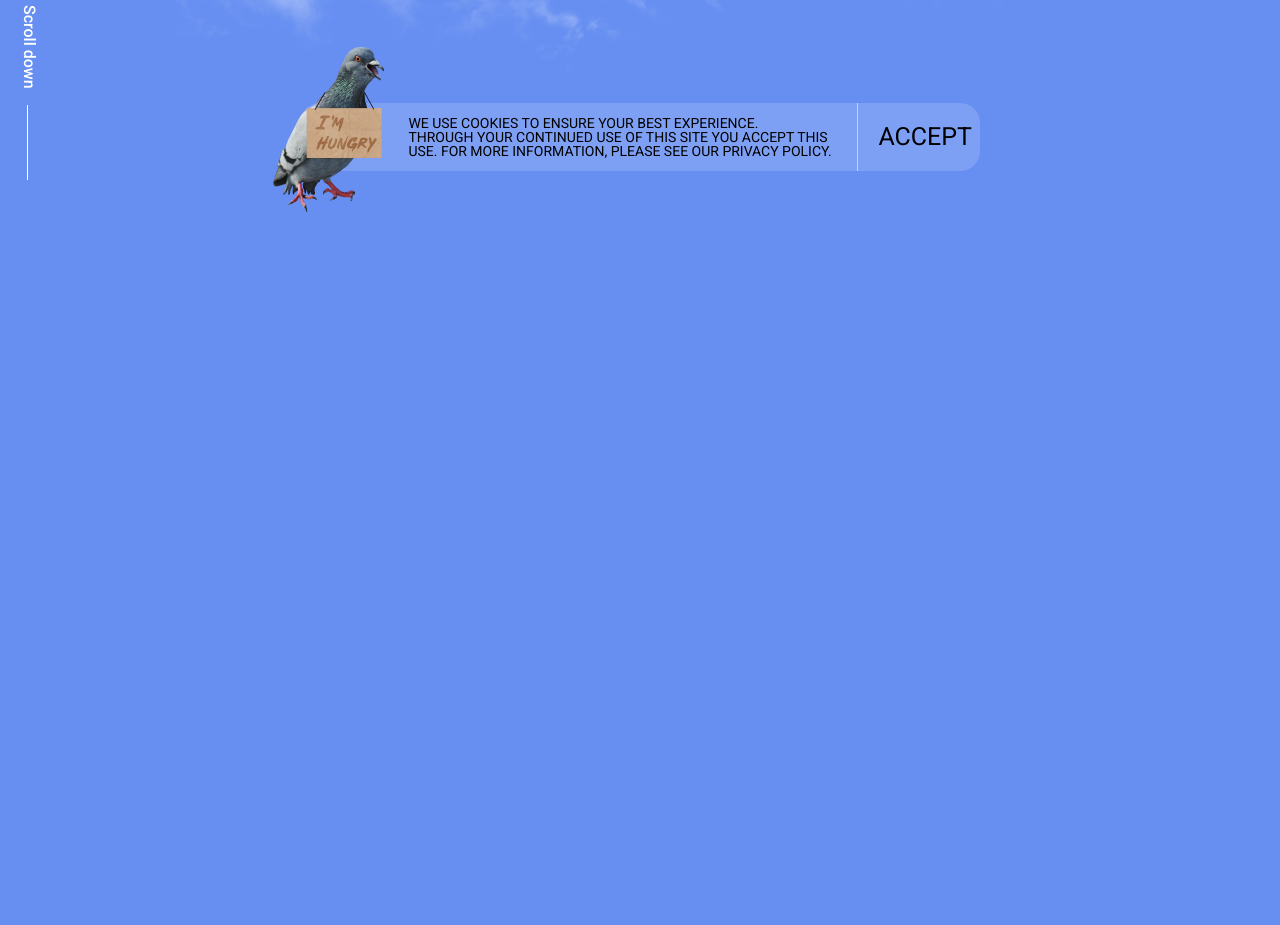
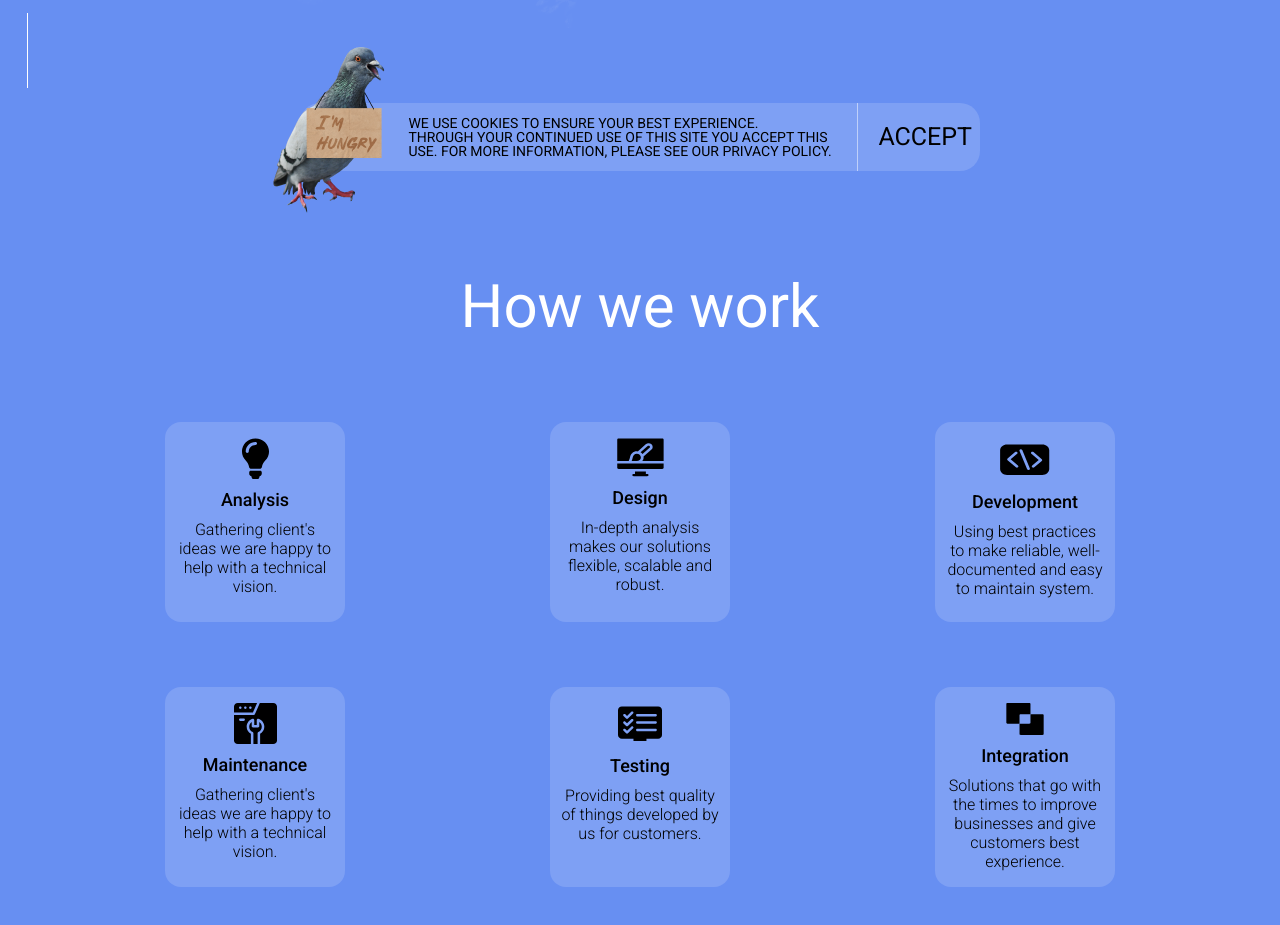
Before and after one commit to AnayTrembach/live_streaming, a website: page index.html in a window 1280 px wide. Shown: the part 617-1542 px from the top of the page. Before the commit the page ends 880 px from the top, so only its background shows below. Drawn offline with nearby package versions, Linux system fonts and the light colour scheme; files that its build step writes are made by us from their sources.

Commit message:
work section implementation

```diff
--- a/index.html
+++ b/index.html
@@ -69,6 +69,77 @@
         </div>
       </div>
     </section>
+
+    <section class="work-section">
+      <div class="container">
+        <div class="work">
+          <div class="work__title">How we work</div>
+          <div class="work__cards-wrapper">
+
+            <figure class="info-card card_bulb">
+              <svg class="info-card__icon icon_bulb">
+                <use href="/assets/sprites.svg#bulb-icon"></use>
+              </svg>
+              <h3 class="info-card__title">Analysis</h3>
+              <div class="info-card__description">
+                Gathering client's ideas we are happy to help with a technical vision.
+              </div>
+            </figure>
+
+            <figure class="info-card card_desine">
+              <svg class="info-card__icon icon_desine">
+                <use href="/assets/sprites.svg#design-icon"></use>
+              </svg>
+              <h3 class="info-card__title">Design</h3>
+              <div class="info-card__description">
+                In-depth analysis makes our solutions flexible, scalable and robust.
+              </div>
+            </figure>
+
+            <figure class="info-card card_dev">
+              <svg class="info-card__icon icon_dev">
+                <use href="/assets/sprites.svg#dev-icon"></use>
+              </svg>
+              <h3 class="info-card__title">Development</h3>
+              <div class="info-card__description">
+                Using best practices to make reliable, well-documented and easy to maintain system.
+              </div>
+            </figure>
+
+            <figure class="info-card card_maintenance">
+              <svg class="info-card__icon icon_maintenance">
+                <use href="/assets/sprites.svg#maintenance-icon"></use>
+              </svg>
+              <h3 class="info-card__title">Maintenance</h3>
+              <div class="info-card__description">
+                Gathering client's ideas we are happy to help with a technical vision.
+              </div>
+            </figure>
+
+            <figure class="info-card card_testing">
+              <svg class="info-card__icon icon_testing">
+                <use href="/assets/sprites.svg#testing-icon"></use>
+              </svg>
+              <h3 class="info-card__title">Testing</h3>
+              <div class="info-card__description">
+                Providing best quality of things developed by us for customers.
+              </div>
+            </figure>
+
+            <figure class="info-card card_integration">
+              <svg class="info-card__icon icon_integration">
+                <use href="/assets/sprites.svg#integration-icon"></use>
+              </svg>
+              <h3 class="info-card__title">Integration</h3>
+              <div class="info-card__description">
+                Solutions that go with the times to improve businesses and give customers best experience.
+              </div>
+            </figure>
+
+          </div>
+        </div>
+      </div>
+    </section>
   </main>
 </body>
 </html>
--- a/styles/_basic.scss
+++ b/styles/_basic.scss
@@ -28,3 +28,7 @@
 button {
   font-family: inherit;
 }
+
+figure {
+  margin: 0;
+}
--- /dev/null
+++ b/styles/_cards.scss
@@ -0,0 +1,58 @@
+@use 'variables' as v;
+@use 'mixins' as m;
+@use 'placeholders';
+@use 'sass:color';
+
+.info-card {
+  height: 200px;
+  padding: 16px 10px;
+  background-color: adjust-color(v.$white_color,  $alpha: -0.85);
+  @include m.d-flex(start, center, nowrap, column, 0, 10px);
+  border-radius: 16px;
+
+  &__icon {
+    width: 47px;
+    height: 41px;
+  }
+
+  &__title {
+    @include m.font (18px, 500, v.$black_color);
+  }
+
+  &__description {
+    text-align: center;
+    @include m.font(16px, 300, v.$black_color)
+  }
+
+  &:hover {
+    cursor: pointer;
+    background-color: adjust-color(v.$white_color,  $alpha: -0.95);
+    box-shadow: 0 4px 20px 0 rgba(0,0,0,0.3);
+
+    .info-card__icon {
+      fill: v.$white_color;
+    }
+    .info-card__description, .info-card__title {
+      color: v.$white_color;
+    }
+  }
+
+  @media (max-width: v.$media__sm) {
+
+    &__title {
+      @include m.font (14px, 500, v.$black_color);
+    }
+
+    &__description {
+      text-align: center;
+      @include m.font(11px, 300, v.$black_color);
+      line-height: 1.5;
+    }
+  }
+}
+@media (max-width: v.$media__sm) {
+  .info-card {
+    height: 175px;
+    max-width: 155px;
+  }
+}
--- a/styles/_hero.scss
+++ b/styles/_hero.scss
@@ -5,7 +5,6 @@
 .hero {
   position: relative;
   max-width: 1260px;
-  height: 830px;
   margin: 0 auto;
   padding: 140px 10px 0;
   background: url('../assets/img/cloud_alpha.png') center/contain no-repeat;
@@ -179,9 +178,6 @@
         left: 7px;
       }
     }
-    @media (max-width: v.$media__lg){
-      bottom: 120px;
-    }
   }
   @media (max-width: v.$media__md){
     padding: 110px 15px 0;
--- a/styles/_importer.scss
+++ b/styles/_importer.scss
@@ -1,3 +1,5 @@
 @forward 'basic';
+@forward 'cards';
 @forward 'header';
 @forward 'hero';
+@forward 'work';
--- /dev/null
+++ b/styles/_work.scss
@@ -0,0 +1,116 @@
+@use 'variables' as v;
+@use 'mixins' as m;
+@use 'placeholders';
+@use 'sass:color';
+
+.work-section {
+  padding: 100px 20px 180px;
+
+  .work {
+    margin: 0 auto;
+    text-align: center;
+
+    &__title {
+      margin: 0 0 80px 0;
+      @include m.font (60px, 400, v.$white_color);
+
+      @media (max-width: v.$media__sm) {
+        display: none;
+      }
+    }
+
+    &__cards-wrapper {
+      margin: 0 auto;
+      max-width: 950px;
+      display: grid;
+      grid-template-columns: repeat(3, minmax(140px, 180px));
+      justify-content: space-between;
+      gap: 65px;
+      grid-template-areas:
+      "bulb desine dev"
+      "maintenance testing integration"
+      ;
+    }
+    .card_bulb {
+      grid-area: bulb;
+    }
+    .card_desine {
+      grid-area: desine;
+    }
+    .card_dev {
+      grid-area: dev;
+    }
+    .card_maintenance {
+      grid-area: maintenance;
+    }
+    .card_testing {
+      grid-area: testing;
+    }
+    .card_integration {
+      grid-area: integration;
+    }
+    .icon_bulb {
+      width: 29px;
+      height: 41px;
+    }
+    .icon_desine {
+      width: 47;
+      height: 39px;
+    }
+    .icon_dev {
+      width: 50px;
+      height: 43px;
+    }
+    .icon_maintenance {
+      width: 43px;
+      height: 41px;
+    }
+    .icon_testing {
+      width: 44px;
+      height: 42px;
+    }
+    .icon_integration {
+      width: 42px;
+      height: 36px;
+    }
+
+    @media (max-width: v.$media__md) {
+      &__cards-wrapper {
+        gap: 37px;
+        grid-template-columns: repeat(2, minmax(140px, 180px));
+        grid-template-areas:
+        "dev bulb"
+        "desine maintenance"
+        "integration testing";
+        justify-content: center;
+        justify-items: center;
+      }
+    }
+    @media (max-width: v.$media__sm){
+      .icon_bulb {
+        width: 21px;
+        height: 32px;
+      }
+      .icon_desine {
+        width: 37;
+        height: 31px;
+      }
+      .icon_dev {
+        width: 39px;
+        height: 33px;
+      }
+      .icon_maintenance {
+        width: 34px;
+        height: 32px;
+      }
+      .icon_testing {
+        width: 35px;
+        height: 33px;
+      }
+      .icon_integration {
+        width: 33px;
+        height: 33px;
+      }
+    }
+  }
+}
```
